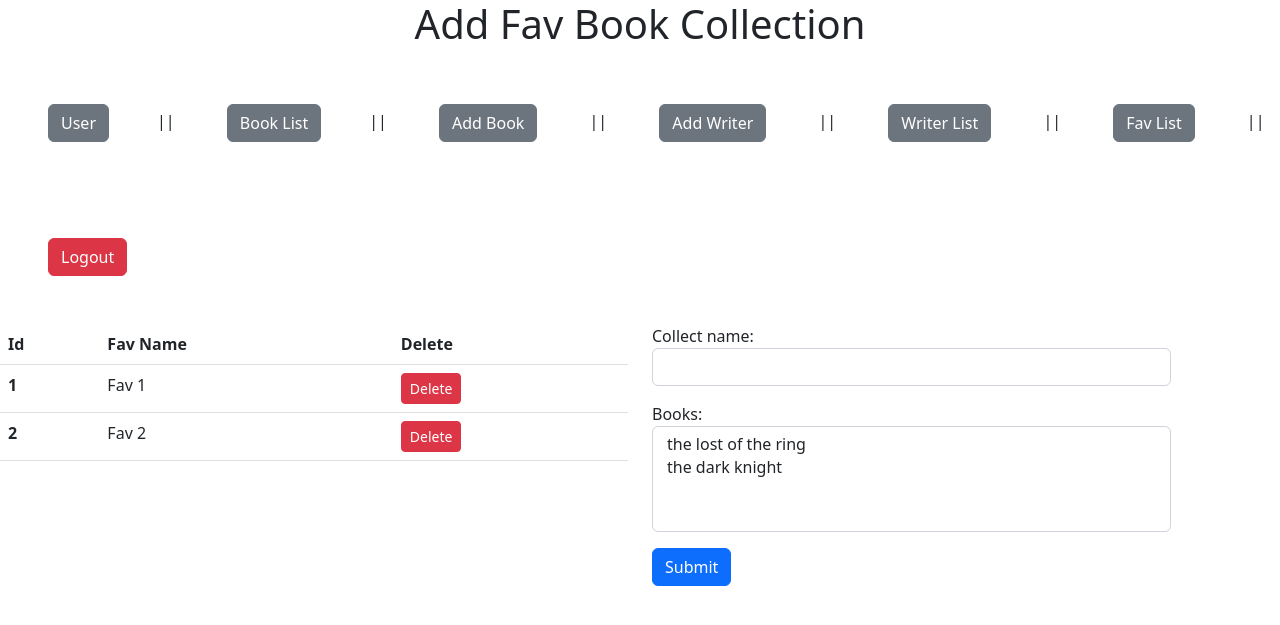
After one commit to SOE13/study_Django, a Django app: page /favBookColl/ in a window 1280 px wide. The commit adds this page. Shown: the top 625 px of the page. Run offline with Django 4.2, Linux system fonts and the light colour scheme; data comes from the database, SQL or seed files in the repository; both versions use the stored data as it was after the commit.

Commit message:
'relationship'

```diff
--- a/book/form.py
+++ b/book/form.py
@@ -27,3 +27,12 @@ class BookForm(forms.ModelForm):
             'name':forms.TextInput(attrs={'class':'form-control'}),
             'writer':forms.Select(attrs={'class':'form-select'}),
         }
+
+class FavForm(forms.ModelForm):
+    class Meta:
+        model=models.FavBookCollection
+        fields='__all__'
+        widgets={
+            'collect_name':forms.TextInput(attrs={'class':'form-control col-6'}),
+            'books':forms.SelectMultiple(attrs={'class':'form-select col-6'}),
+        }
--- a/book/models.py
+++ b/book/models.py
@@ -25,3 +25,10 @@ class Book(models.Model):
 
     def __str__(self):
         return self.name
+
+class FavBookCollection(models.Model):
+    collect_name=models.CharField(max_length=100,null=False)
+    books=models.ManyToManyField(Book)
+
+    def __str__(self):
+        return self.collect_name
--- a/book/urls.py
+++ b/book/urls.py
@@ -18,5 +18,7 @@ urlpatterns = [
     path("bookList/",views.bookList,name='bookList'),
     path('deleteBook/<int:id>/',views.deleteBook,name='deleteBook'),
     path('addBook/',views.addNewBook,name="addBook"),
-    path('updateBook/<int:id>/',views.updateBook,name="updateBook")
+    path('updateBook/<int:id>/',views.updateBook,name="updateBook"),
+
+    path('favBookColl/',views.add_fav_book_collection,name='fav')
 ]
--- a/book/views.py
+++ b/book/views.py
@@ -1,6 +1,6 @@
 from django.shortcuts import render,redirect
-from .models import Book,Writer,Users
-from .form import UserFrom,WriterForm,BookForm
+from .models import Book,Writer,Users,FavBookCollection
+from .form import UserFrom,WriterForm,BookForm,FavForm
 
 # Create your views here.
 from django.http import HttpResponse
@@ -122,3 +122,11 @@ def deleteWriter(request,id):
 
 
     return redirect("writerList")
+
+def add_fav_book_collection(request):
+    context={'favlist':FavBookCollection.objects.all()}
+    context['form']=FavForm()
+    if request.method == "POST":
+        form=FavForm(request.POST)
+        form.save()
+    return render(request, 'book/fav.html',context)
--- /dev/null
+++ b/templates/book/fav.html
@@ -0,0 +1,35 @@
+{% extends 'main.html' %} {% block context %}
+<h1 class="text-center">Add Fav Book Collection</h1>
+{% include 'nav.html' %}
+<div class="row">
+  <div class="col-6">
+    <table class="table">
+      <thead>
+        <tr>
+          <th scope="col">Id</th>
+          <th scope="col">Fav Name</th>
+          <th scope="col">Delete</th>
+        </tr>
+      </thead>
+      <tbody>
+        {% for fav in favlist %}
+        <tr>
+          <th scope="row">{{fav.id}}</th>
+          <td>{{fav.collect_name}}</td>
+          <td>
+            <a class="btn btn-sm btn-danger" href="">Delete</a>
+          </td>
+        </tr>
+        {% endfor %}
+      </tbody>
+    </table>
+  </div>
+  <div class="col-5">
+    <form action="" method="post">
+      {% csrf_token %} {{form.as_p}}
+
+      <button type="submit" class="btn btn-primary">Submit</button>
+    </form>
+  </div>
+</div>
+{% endblock context %}
--- a/templates/nav.html
+++ b/templates/nav.html
@@ -4,4 +4,6 @@
 <a class="btn btn-secondary m-5" href="{% url 'addWriter' %}">Add Writer</a> ||
 <a class="btn btn-secondary m-5" href="{% url 'writerList' %}">Writer List</a>
 ||
+<a class="btn btn-secondary m-5" href="{% url 'fav' %}">Fav List</a>
+||
 <a class="btn btn-danger m-5" href="{% url 'logout' %}">Logout</a>
```
Also changed, not shown: book/migrations/0007_alter_book_writer.py (added), book/migrations/0008_alter_book_writer_favbookcollection.py (added), db.sqlite3.
